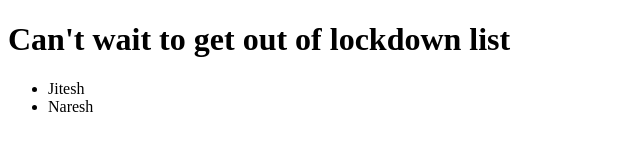
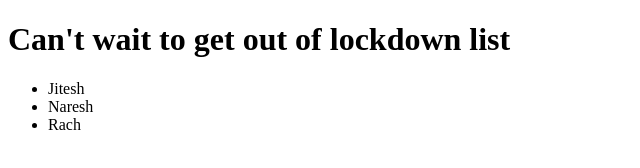
Before and after one commit to henry88lay/git101, a plain HTML site: page index.html in a window 1280 px wide. Shown: the full height of the page, 0-640 px from the left. Drawn offline with Linux system fonts and the light colour scheme.

Commit message:
Added Rach to the list

```diff
--- a/index.html
+++ b/index.html
@@ -11,6 +11,7 @@
     <ul>
         <li>Jitesh</li>
         <li>Naresh</li>
+        <li>Rach</li>
     </ul>
 </body>
 </html>
```
